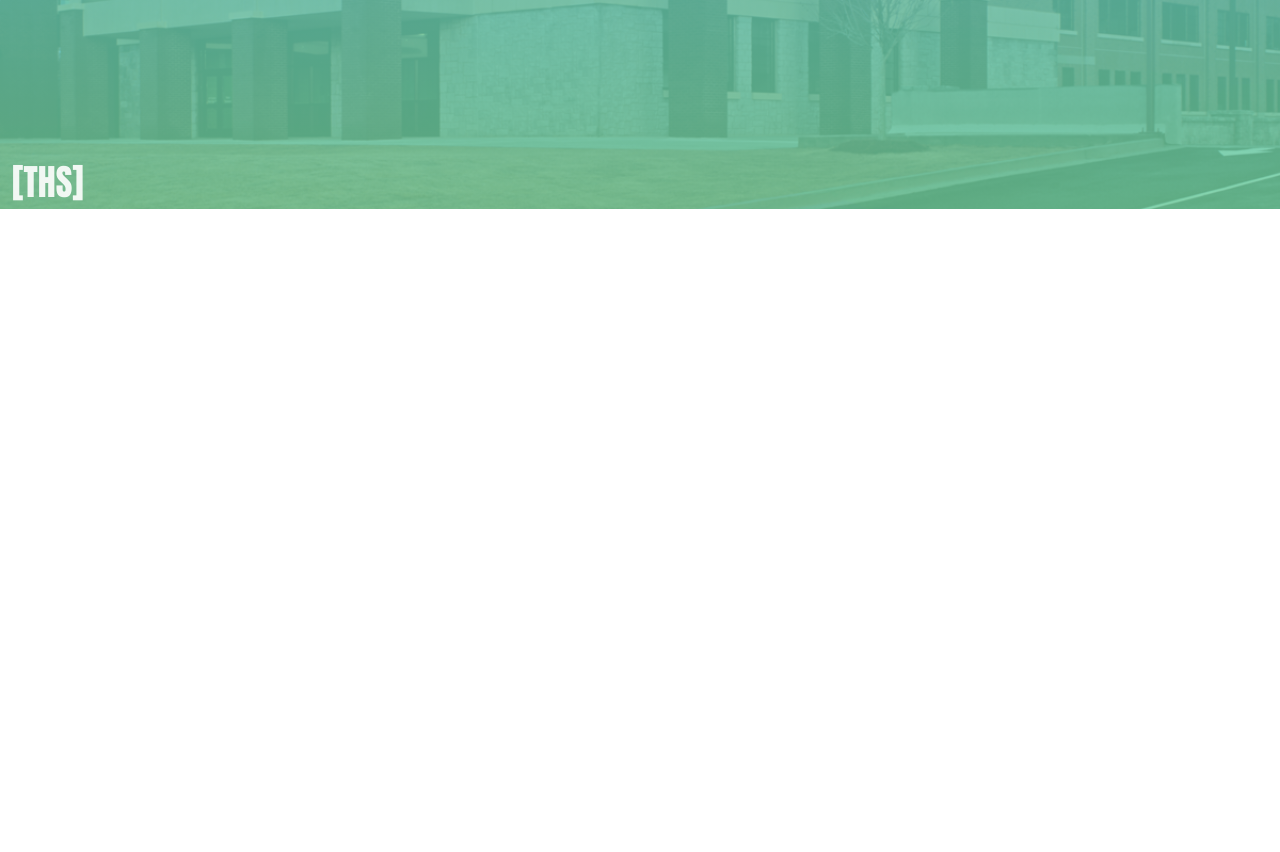
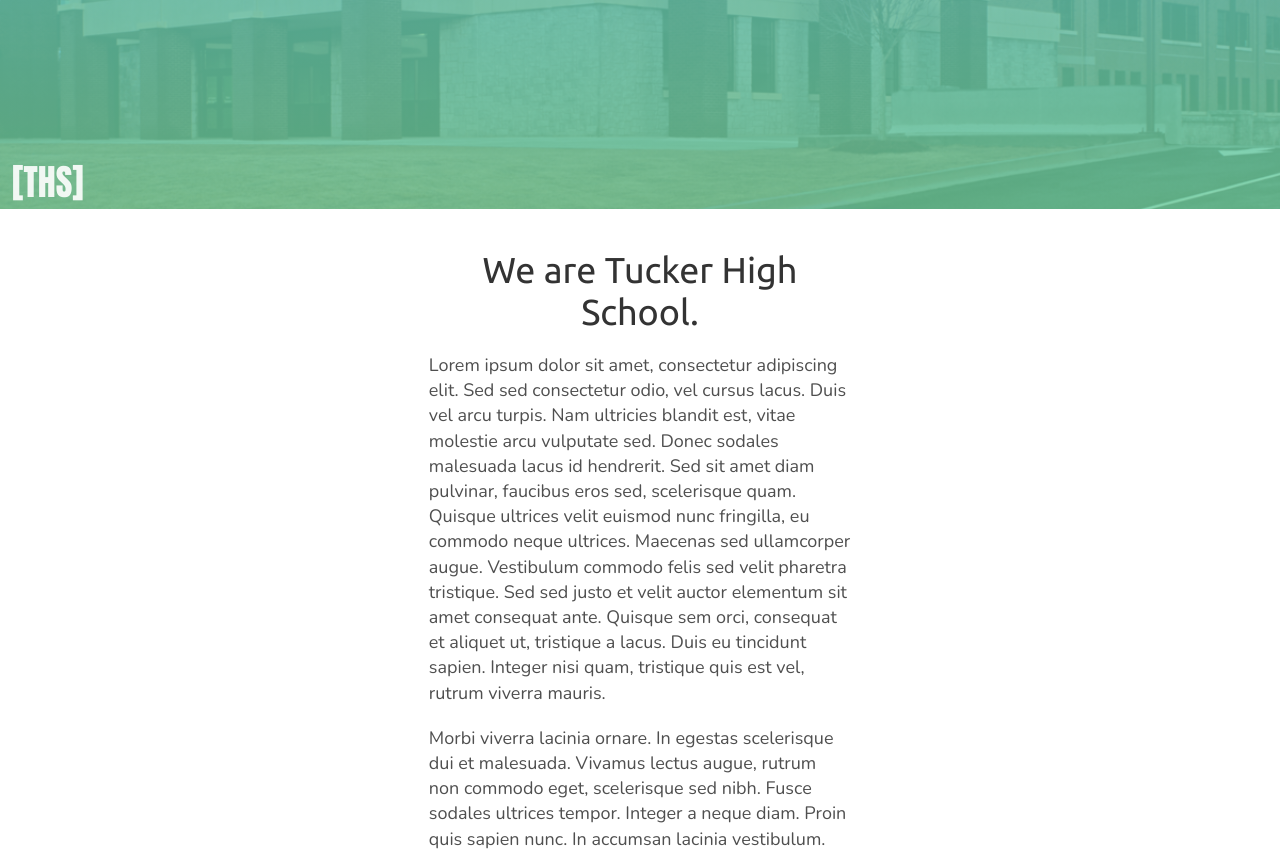
Before and after one commit to GreenNick/THS-Robotics-Site, a plain HTML site: page index.html in a window 1280 px wide. Shown: the part 591-1443 px from the top of the page. Before the commit the page ends 800 px from the top, so only its background shows below. Drawn offline with nearby package versions, Linux system fonts and the light colour scheme.

Commit message:
Adds introduction section

```diff
--- a/assets/css/helpers/_variables.sass
+++ b/assets/css/helpers/_variables.sass
@@ -6,3 +6,5 @@
 $tertiary-grey: #828282
 
 $display-font: 'Anton'
+$heading-font: 'Ubuntu'
+$body-font: 'Nunito'
--- a/assets/css/layout/_base.sass
+++ b/assets/css/layout/_base.sass
@@ -8,3 +8,12 @@
   flex-direction: row-reverse
   main
     flex: auto
+    h3
+      font-size: 36px
+      color: $primary-grey
+      font-family: $heading-font
+      font-weight: normal
+    p
+      font-size: 18px
+      color: $secondary-grey
+      font-family: $body-font
--- a/assets/css/main.sass
+++ b/assets/css/main.sass
@@ -7,3 +7,4 @@
 //Modules
 @import 'modules/navigation'
 @import 'modules/hero'
+@import 'modules/introduction'
--- a/assets/css/modules/_hero.sass
+++ b/assets/css/modules/_hero.sass
@@ -1,4 +1,4 @@
-section
+section.hero
   height: 100vh
   display: flex
   justify-content: center
@@ -21,6 +21,7 @@
     opacity: 0.9
   p
     font-size: 36px
+    font-family: $display-font
     color: white
     position: absolute
     bottom: 0
--- /dev/null
+++ b/assets/css/modules/_introduction.sass
@@ -0,0 +1,10 @@
+section.introduction
+  height: 500px
+  h3
+    text-align: center
+    margin: 40px auto 0 auto
+    width: 33%
+  p
+    margin: 20px auto 0 auto
+    line-height: 1.4em
+    width: 33%
--- a/index.html
+++ b/index.html
@@ -2,7 +2,7 @@
 <html>
 <meta charset='utf-8'>
 <link rel='stylesheet' href='assets/css/main.css'>
-<link rel='stylesheet' href='https://fonts.googleapis.com/css?family=Anton'>
+<link rel='stylesheet' href='https://fonts.googleapis.com/css?family=Anton|Nunito|Ubuntu'>
 <title>Tucker High Robotics</title>
 
 <body>
@@ -28,6 +28,11 @@
       <h1>Robotics Program</h1>
       <p>[THS]</p>
     </section>
+    <section class='introduction'>
+      <h3>We are Tucker High School.</h3>
+      <p>Lorem ipsum dolor sit amet, consectetur adipiscing elit. Sed sed consectetur odio, vel cursus lacus. Duis vel arcu turpis. Nam ultricies blandit est, vitae molestie arcu vulputate sed. Donec sodales malesuada lacus id hendrerit. Sed sit amet diam pulvinar, faucibus eros sed, scelerisque quam. Quisque ultrices velit euismod nunc fringilla, eu commodo neque ultrices. Maecenas sed ullamcorper augue. Vestibulum commodo felis sed velit pharetra tristique. Sed sed justo et velit auctor elementum sit amet consequat ante. Quisque sem orci, consequat et aliquet ut, tristique a lacus. Duis eu tincidunt sapien. Integer nisi quam, tristique quis est vel, rutrum viverra mauris.</p>
+      <p>Morbi viverra lacinia ornare. In egestas scelerisque dui et malesuada. Vivamus lectus augue, rutrum non commodo eget, scelerisque sed nibh. Fusce sodales ultrices tempor. Integer a neque diam. Proin quis sapien nunc. In accumsan lacinia vestibulum.</p>
+    </section>
   </main>
 </body>
 
```
Also changed, not shown: assets/css/main.css.
